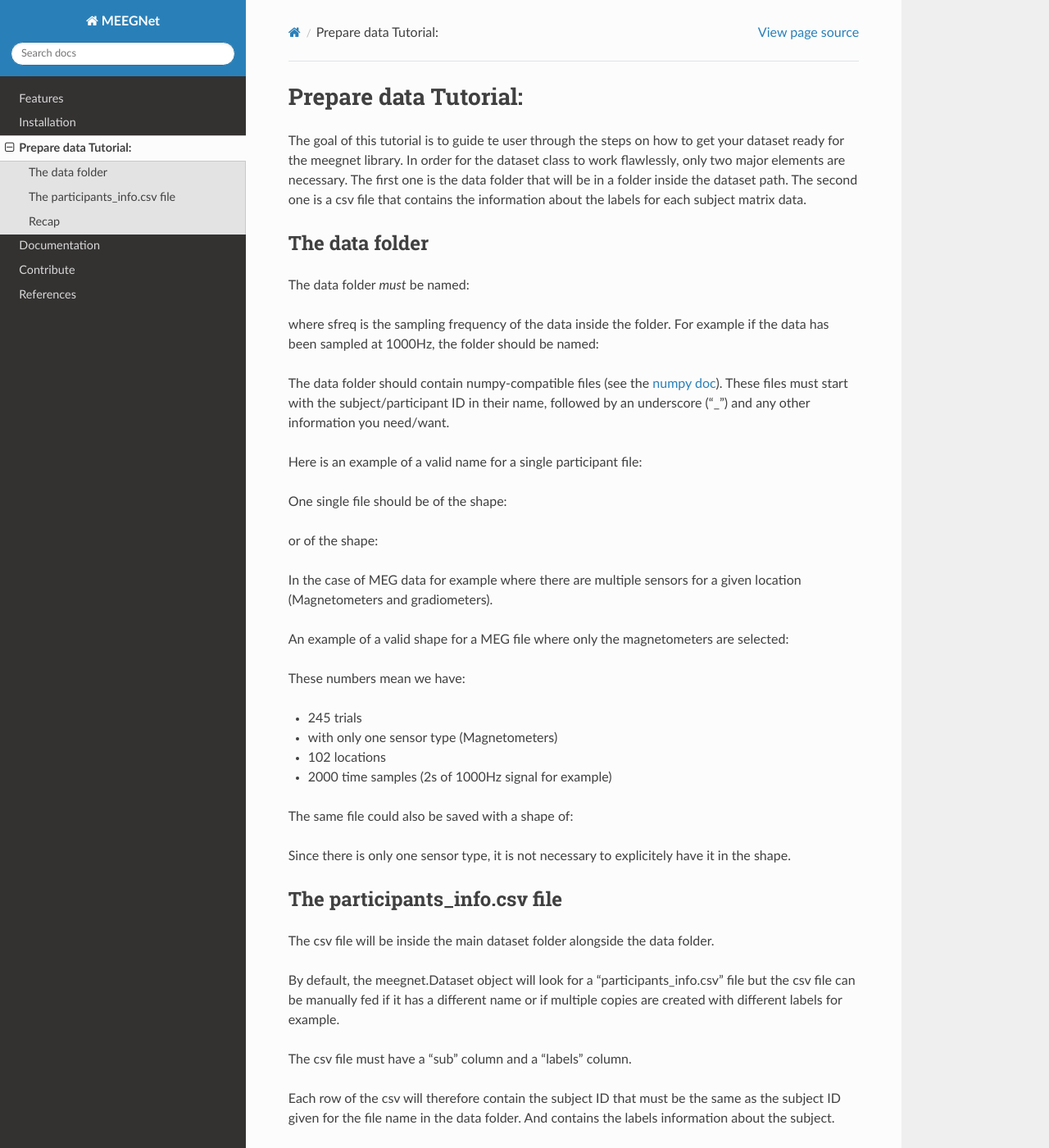
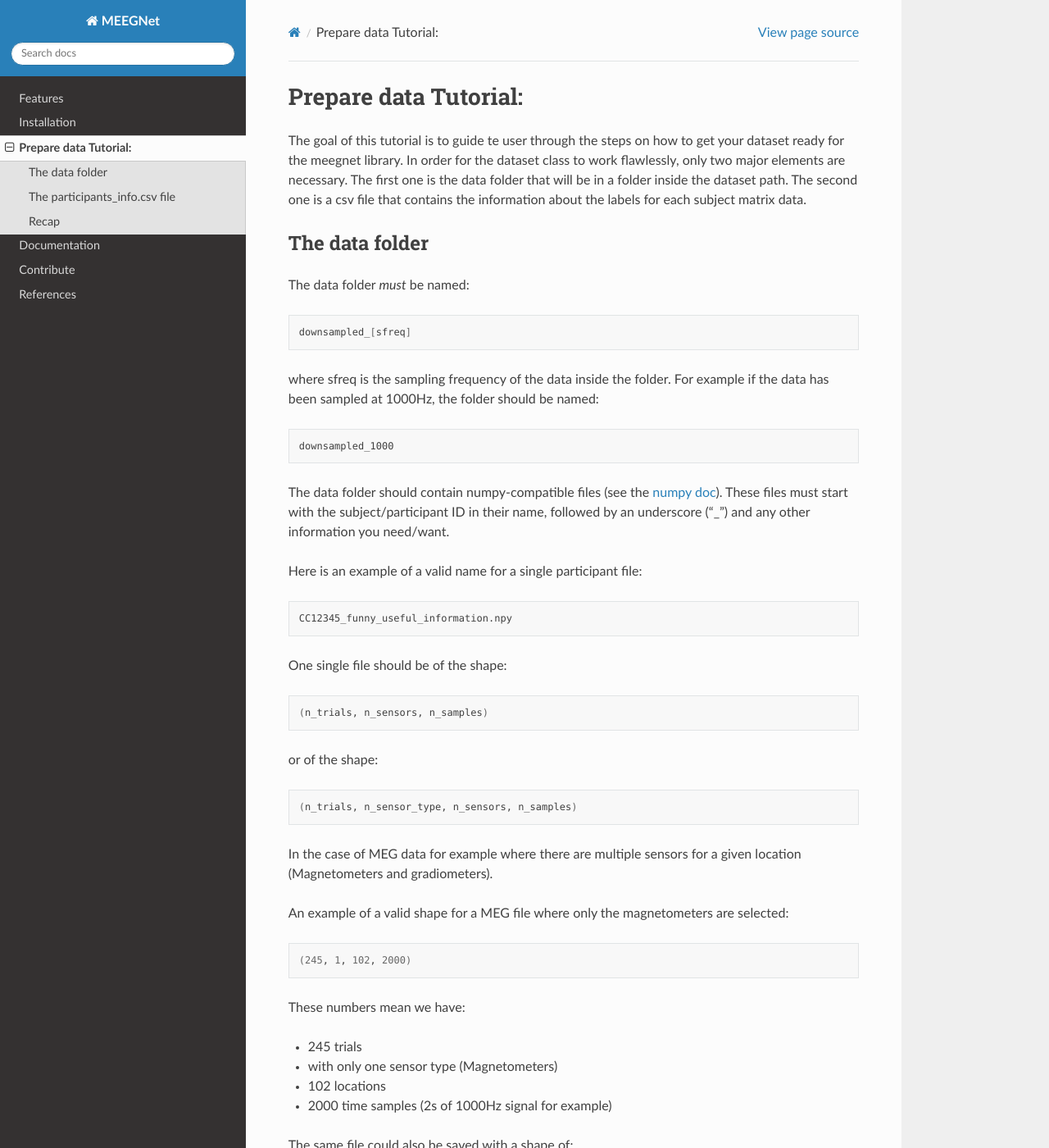
Before and after one commit to arthurdehgan/meegnet, a Sphinx documentation site: the page built from docs/tutorials.rst, in a window 1280 px wide and 1400 px high. Shown: the whole window at 82% size. Built offline with Sphinx 7.4.7 and the Read the Docs theme 2.0.0, drawn with Linux system fonts in a browser that asks for light colours.

Commit message:
changed codeblocks

```diff
--- a/docs/install.rst
+++ b/docs/install.rst
@@ -10,7 +10,7 @@ MEEGNet requires Python 3.6 or newer. Please ensure that this prerequisite has b
 
 We recommend creating a fresh python environment in order to use this packages and assiciated scrips:
 
-.. code:: bash
+.. code-block:: bash
 
    VENV_PATH="/path/to/environment/"
    python -m venv $VENV_PATH\meegnet
--- a/docs/tutorials.rst
+++ b/docs/tutorials.rst
@@ -8,36 +8,42 @@ The data folder
 
 The data folder *must* be named:
 
-.. code:: bash
+.. code-block:: bash
+
    downsampled_[sfreq]
 
 where sfreq is the sampling frequency of the data inside the folder. For example if the data has been sampled at 1000Hz, the folder should be named:
 
-.. code:: bash
+.. code-block:: bash
+
    downsampled_1000
 
 The data folder should contain numpy-compatible files (see the `numpy doc <https://numpy.org/devdocs/reference/generated/numpy.lib.format.html>`_). These files must start with the subject/participant ID in their name, followed by an underscore ("_") and any other information you need/want.
 
 Here is an example of a valid name for a single participant file:
 
-.. code:: bash
+.. code-block:: bash
+
    CC12345_funny_useful_information.npy
 
 One single file should be of the shape:
 
-.. code:: bash
+.. code-block:: bash
+
    (n_trials, n_sensors, n_samples)
 
 or of the shape:
 
-.. code:: bash
+.. code-block:: bash
+
    (n_trials, n_sensor_type, n_sensors, n_samples)
 
 In the case of MEG data for example where there are multiple sensors for a given location (Magnetometers and gradiometers).
 
 An example of a valid shape for a MEG file where only the magnetometers are selected:
 
-.. code:: bash
+.. code-block:: bash
+
    (245, 1, 102, 2000)
 
 These numbers mean we have:
@@ -49,7 +55,8 @@ These numbers mean we have:
 
 The same file could also be saved with a shape of:
 
-.. code:: bash
+.. code-block:: bash
+
    (245, 102, 2000)
 
 Since there is only one sensor type, it is not necessary to explicitely have it in the shape.
@@ -74,7 +81,7 @@ Inside the path you will provide when creating an instance of the meegnet.Datase
 
 Inside the "downsampled_[sfreq]" folder there must be files in the format:
 
-.. code:: bash
+.. code-block:: bash
    SUBJECTID_anything.npy
 
 
```
